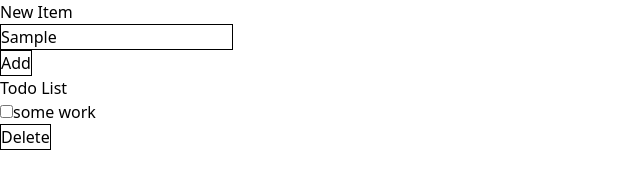
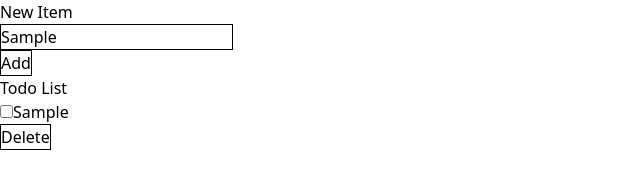
Before and after one commit to hadi-mollataheri/todo-list-app, a React (Create React App) app: page / in a window 1280 px wide. Both pictures are taken after typing "Sample" into the empty fields and a click on the button "Add". Shown: the top 190 px of the page, without its empty margins (0-640 px from the left). Built offline with nearby package versions, Linux system fonts and the light colour scheme.

Commit message:
Create todoItems state -Use this sate to create a new array with a new task plus prev tasks everytime that user click on addButton and then render a new divs checkbox for every of these elements in TodoItems

```diff
--- a/src/App.js
+++ b/src/App.js
@@ -4,10 +4,15 @@ import TodoList from './components/TodoList';
 
 function App() {
   const [userInput, setUserInput] = useState('');
+  const [todoItems, setTodoItems] = useState([]);
   return (
     <main className='App'>
-      <NewItems userInput={userInput} setUserInput={setUserInput} />
-      <TodoList />
+      <NewItems
+        userInput={userInput}
+        setUserInput={setUserInput}
+        setTodoItems={setTodoItems}
+      />
+      <TodoList todoItems={todoItems} />
     </main>
   );
 }
--- a/src/components/AddButton.js
+++ b/src/components/AddButton.js
@@ -1,9 +1,16 @@
-import React from "react";
+import React from 'react';
 
-function AddButton() {
-    return (<div>
-        <button className='border border-black'>Add</button>
-    </div>);
+function AddButton({ setTodoItems, userInput }) {
+  const handleAddButtonClick = () => {
+    setTodoItems((prevItems) => [...prevItems, userInput]);
+  };
+  return (
+    <div>
+      <button onClick={handleAddButtonClick} className='border border-black'>
+        Add
+      </button>
+    </div>
+  );
 }
 
 export default AddButton;
--- a/src/components/Input.js
+++ b/src/components/Input.js
@@ -6,7 +6,7 @@ function Input({ userInput, setUserInput }) {
   };
   return (
     <div>
-      <label for='user-input'>New Item</label>
+      <label htmlFor='user-input'>New Item</label>
       <input
         id='user-input'
         onChange={handleInputChange}
--- a/src/components/NewItem.js
+++ b/src/components/NewItem.js
@@ -2,11 +2,11 @@ import React from 'react';
 import Input from './Input';
 import AddButton from './AddButton';
 
-function NewItems({ userInput, setUserInput }) {
+function NewItems({ userInput, setUserInput, setTodoItems }) {
   return (
     <div>
       <Input userInput={userInput} setUserInput={setUserInput} />
-      <AddButton />
+      <AddButton userInput={userInput} setTodoItems={setTodoItems} />
     </div>
   );
 }
--- a/src/components/TodoItems.js
+++ b/src/components/TodoItems.js
@@ -1,14 +1,16 @@
 import React from 'react';
 
-function TodoItems() {
-  return (
-    <div>
-      <label for='todo-checkbox'>
-        <input id='todo-checkbox' type='checkbox'></input>
-        some work
-      </label>
-    </div>
-  );
+function TodoItems({ todoItems }) {
+  return todoItems.map((item, index) => {
+    return (
+      <div key={index}>
+        <label htmlFor={`todo-checkbox-${index}`}>
+          <input id={`todo-checkbox-${index}`} type='checkbox'></input>
+          {item}
+        </label>
+      </div>
+    );
+  });
 }
 
 export default TodoItems;
--- a/src/components/TodoList.js
+++ b/src/components/TodoList.js
@@ -2,11 +2,11 @@ import React from 'react';
 import TodoItems from './TodoItems';
 import DeleteButton from './DeleteButton';
 
-function TodoList() {
+function TodoList({todoItems}) {
   return (
     <div>
       <h2>Todo List</h2>
-      <TodoItems />
+      <TodoItems todoItems={todoItems} />
       <DeleteButton />
     </div>
   );
```
